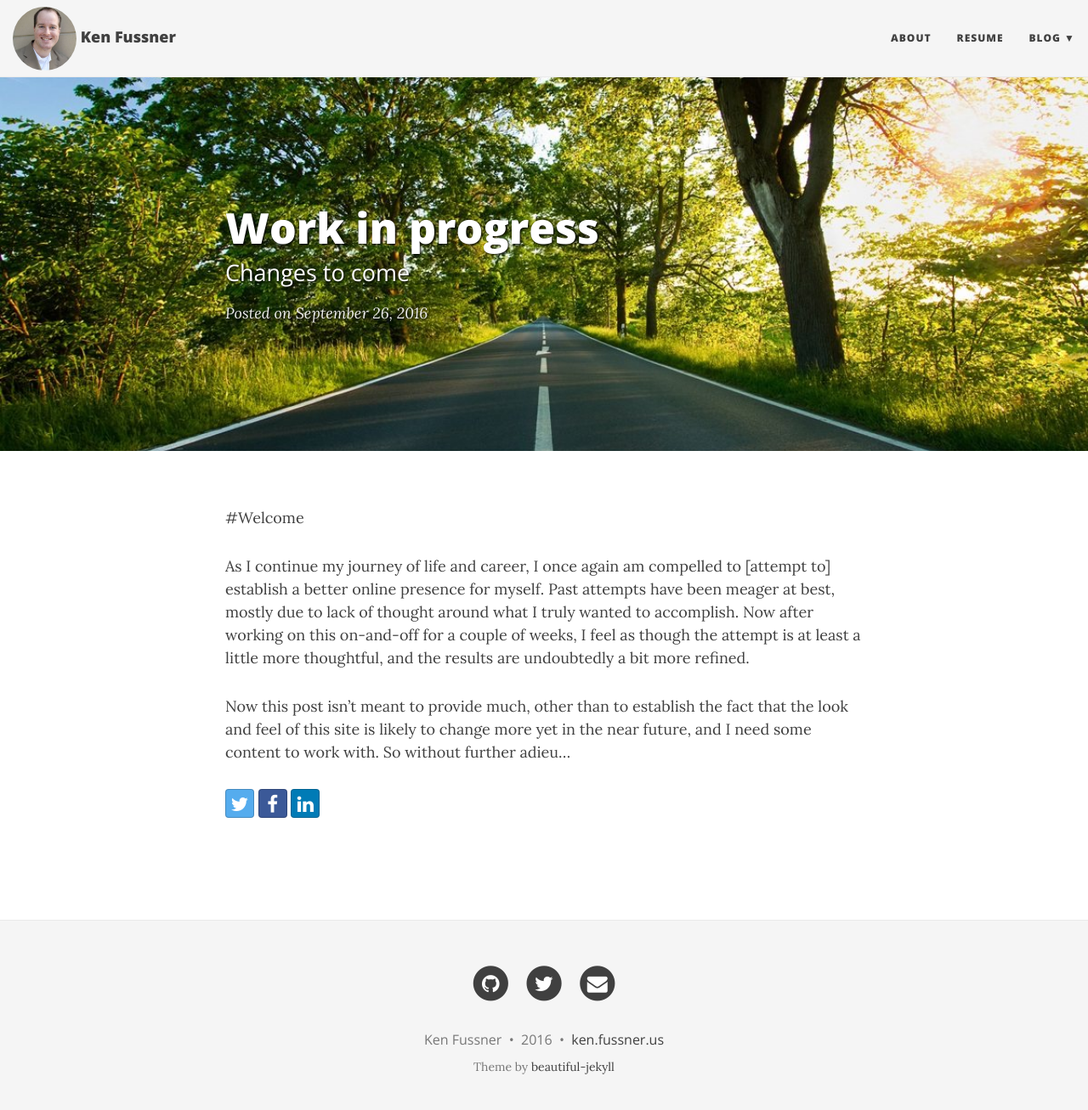
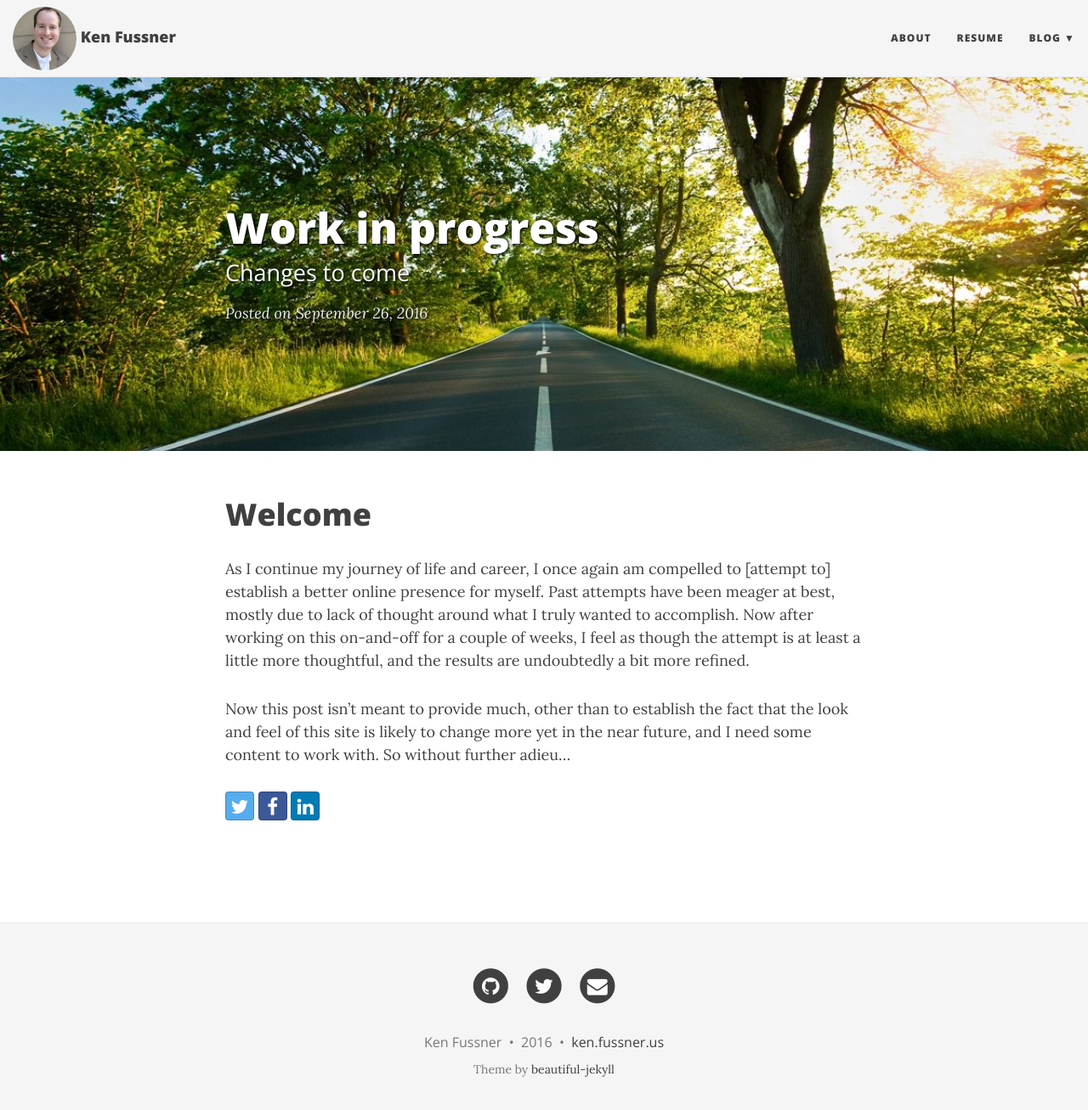
Before and after one commit to kenfussner/kenfussner.github.io, a Jekyll site: the page built from _posts/2016-09-26-work-in-progress.md, in a window 1280 px wide and 1320 px high. Shown: the top 1307 px of the window at 85% size. Built offline with Jekyll 4.4.1, drawn with Linux system fonts in a browser that asks for light colours; nearby versions of some CDN libraries.

```diff
--- a/_posts/2016-09-26-work-in-progress.md
+++ b/_posts/2016-09-26-work-in-progress.md
@@ -5,7 +5,8 @@ subtitle: Changes to come
 bigimg: /img/path.jpg
 ---
 
-#Welcome
+Welcome
+=======
 
 As I continue my journey of life and career, I once again am compelled
 to [attempt to] establish a better online presence for myself. Past attempts
```
